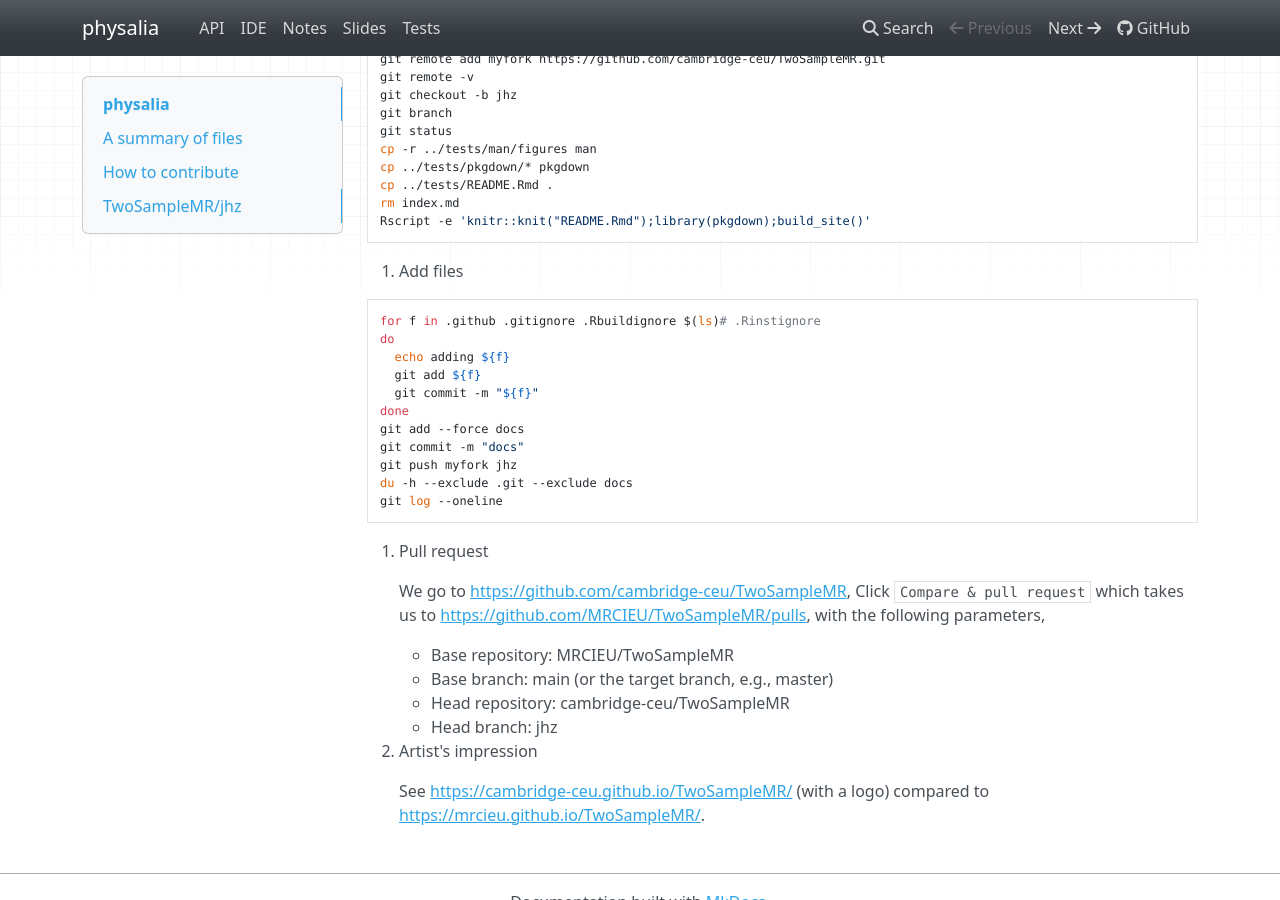
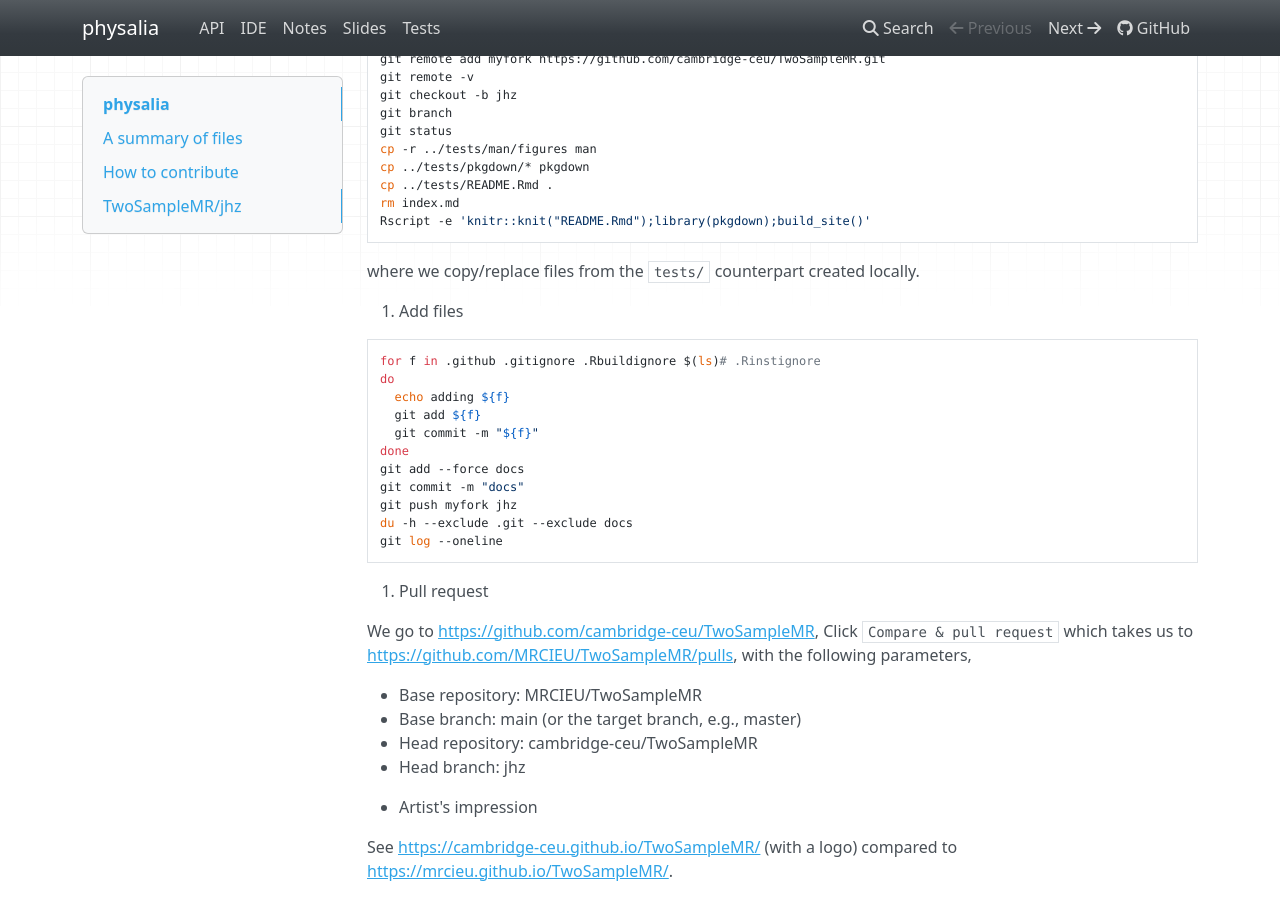
Before and after one commit to jinghuazhao/physalia, an MkDocs documentation site: the page built from docs/README.md, in a window 1280 px wide and 900 px high, scrolled down 1294 px. Built offline with MkDocs 1.6.1, drawn with Linux system fonts in a browser that asks for light colours; nearby versions of some CDN libraries; a script that is not in the unit is left out.

Commit message:
physalia

````diff
--- a/docs/README.md
+++ b/docs/README.md
@@ -59,6 +59,8 @@ rm index.md
 Rscript -e 'knitr::knit("README.Rmd");library(pkgdown);build_site()'
 ```
 
+where we copy/replace files from the `tests/` counterpart created locally.
+
 3. Add files
 
 ```bash
@@ -77,14 +79,14 @@ git log --oneline
 
 4. Pull request
 
-    We go to <https://github.com/cambridge-ceu/TwoSampleMR>, Click `Compare & pull request` which takes us to
-    <https://github.com/MRCIEU/TwoSampleMR/pulls>, with the following parameters,
+We go to <https://github.com/cambridge-ceu/TwoSampleMR>, Click `Compare & pull request` which takes us to
+<https://github.com/MRCIEU/TwoSampleMR/pulls>, with the following parameters,
 
-    * Base repository: MRCIEU/TwoSampleMR
-    * Base branch: main (or the target branch, e.g., master)
-    * Head repository: cambridge-ceu/TwoSampleMR
-    * Head branch: jhz
+* Base repository: MRCIEU/TwoSampleMR
+* Base branch: main (or the target branch, e.g., master)
+* Head repository: cambridge-ceu/TwoSampleMR
+* Head branch: jhz
 
 5. Artist's impression
 
-    See <https://cambridge-ceu.github.io/TwoSampleMR/> (with a logo) compared to <https://mrcieu.github.io/TwoSampleMR/>.
+See <https://cambridge-ceu.github.io/TwoSampleMR/> (with a logo) compared to <https://mrcieu.github.io/TwoSampleMR/>.
````
